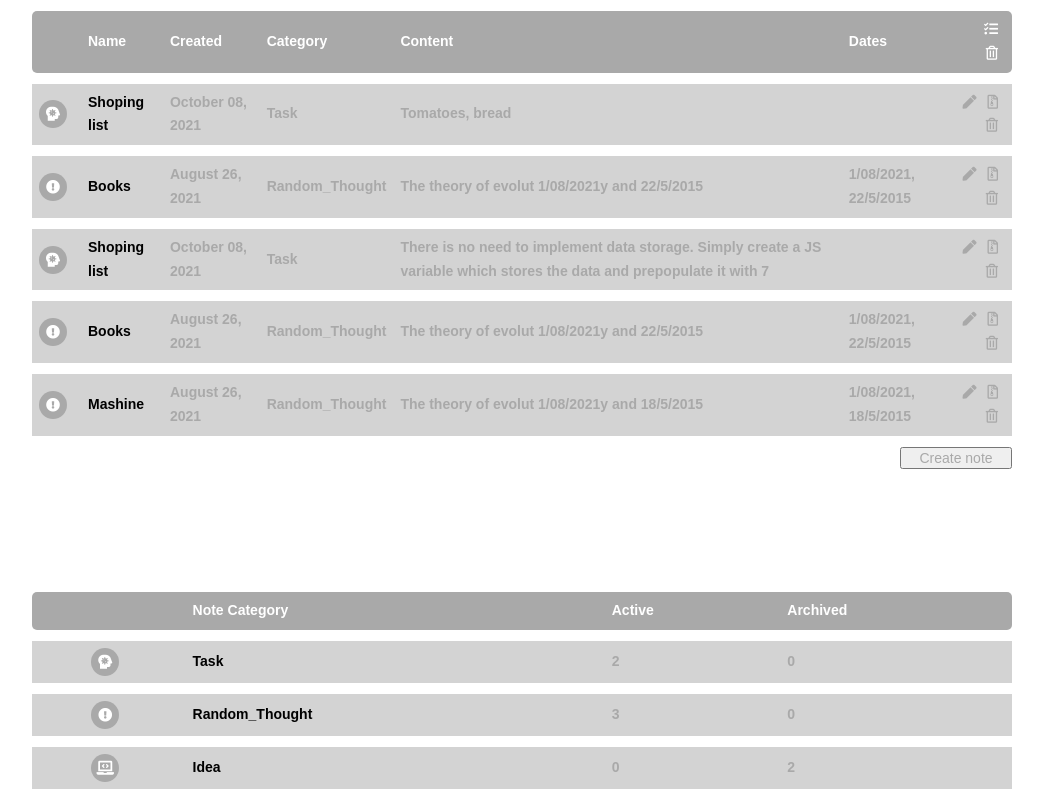
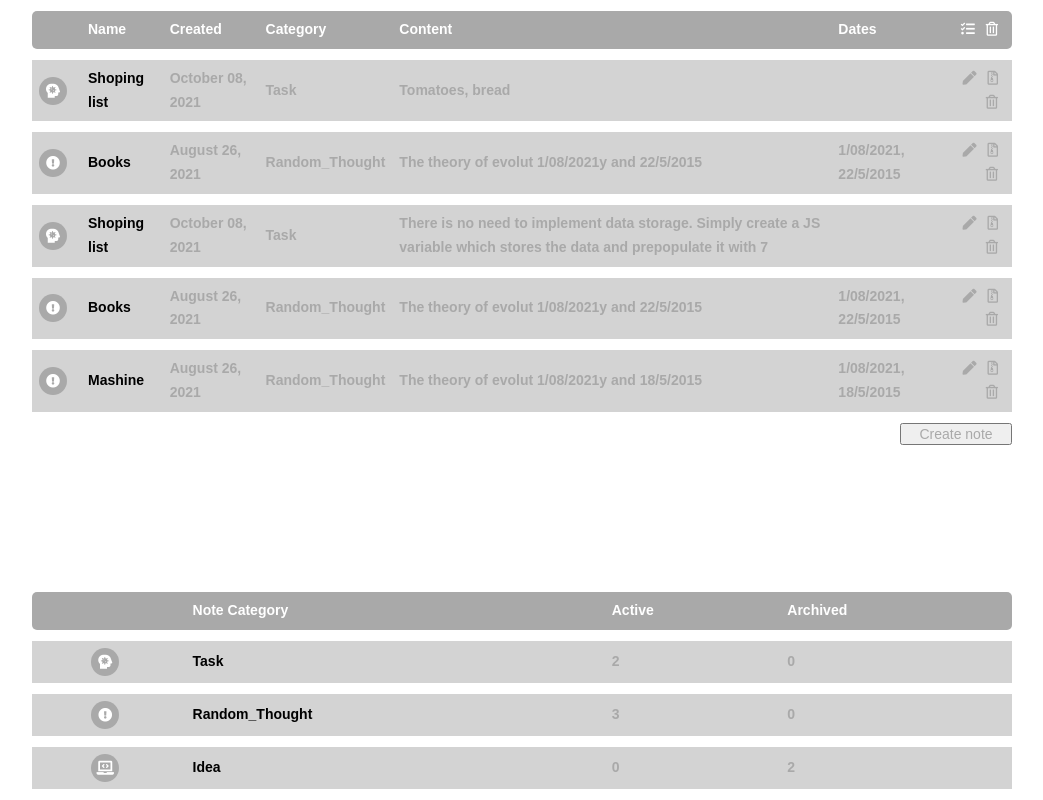
Before and after one commit to OKuts/radency-1, a website built with webpack: page src/index.html in a window 1280 px wide. Shown: the whole page, without its empty margins (118-1161 px from the left). Built offline with nearby package versions, Linux system fonts and the light colour scheme.

Commit message:
add white-space to header

```diff
--- a/src/js/main.js
+++ b/src/js/main.js
@@ -19,6 +19,7 @@ modal.addEventListener('click', () => changeShowModal(modal, 'remove'));
 state.elements.editForm.addEventListener('click', e => e.stopPropagation());
 state.elements.formBtn.addEventListener('click', e =>
   changeTodo(e, modal, changeShowModal, state.elements, todos, update));
+
 
 const update = (archived = false) => {
   [openTodosList, createBtn] = showOpenTodo(todos, categories, openTodosWrap, dateFormat, state.activeOnly);
--- a/src/js/modules/showOpenTodo.js
+++ b/src/js/modules/showOpenTodo.js
@@ -13,8 +13,8 @@ export const showOpenTodo = (todos, categories, openTodos, dateFormat, activeOnl
           <th>Content</th>
           <th>Dates</th>
           <th style='text-align: right'>
-            <i data-id="showAll" class="fas fa-tasks click_icons"></i>
-            <i data-id="deleteAll" class="far fa-trash-alt click_icons"></i>
+            <i data-id="showAll" class="fas fa-tasks click_icons" hint="all/active"></i>
+            <i data-id="deleteAll" class="far fa-trash-alt click_icons" hint="remove all"></i>
           </th>
         </th>
   `;
--- a/src/scss/main.scss
+++ b/src/scss/main.scss
@@ -54,6 +54,7 @@
 
     &:last-child {
       border-radius: 0 5px 5px 0;
+      white-space: nowrap;
     }
   }
 
```
